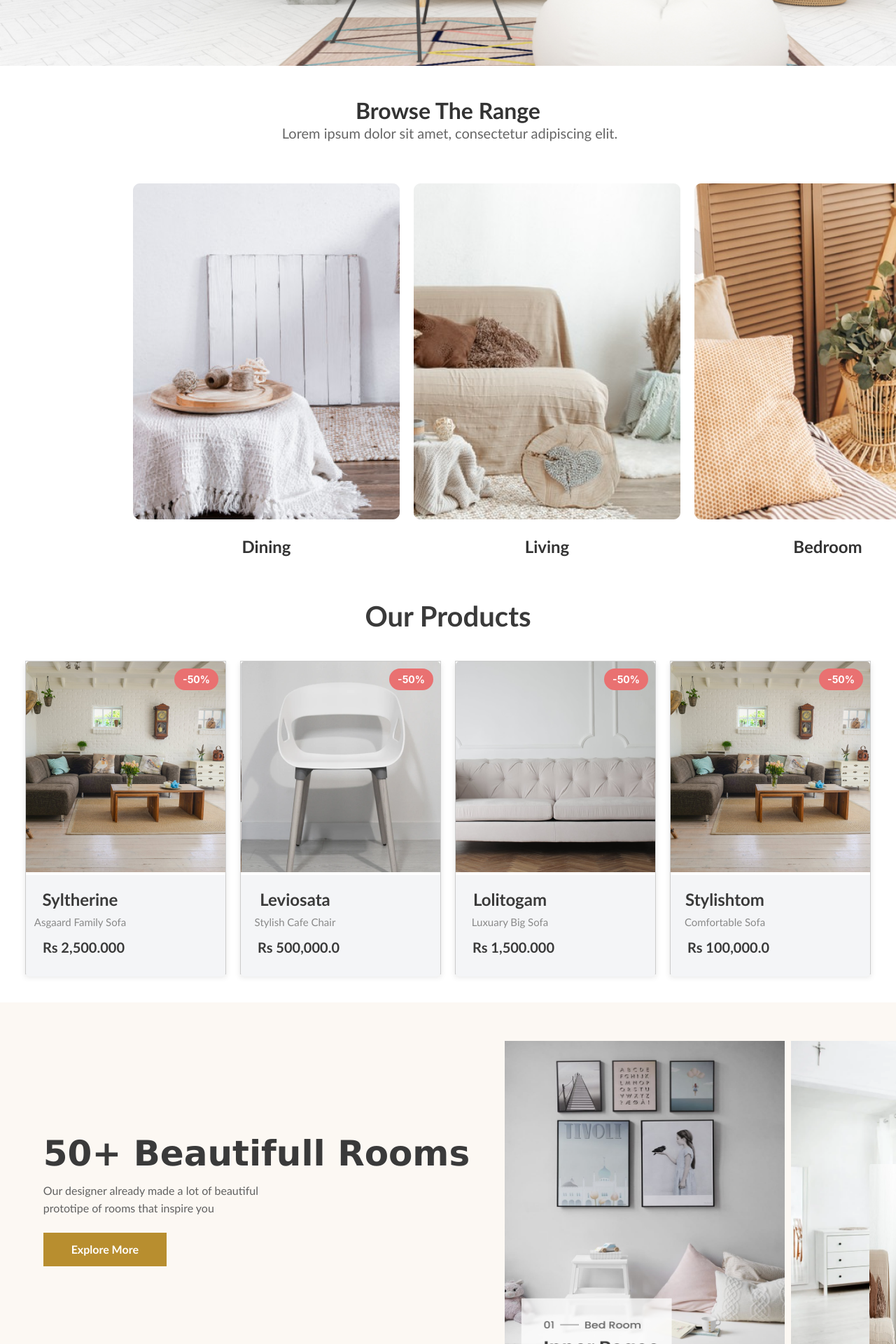
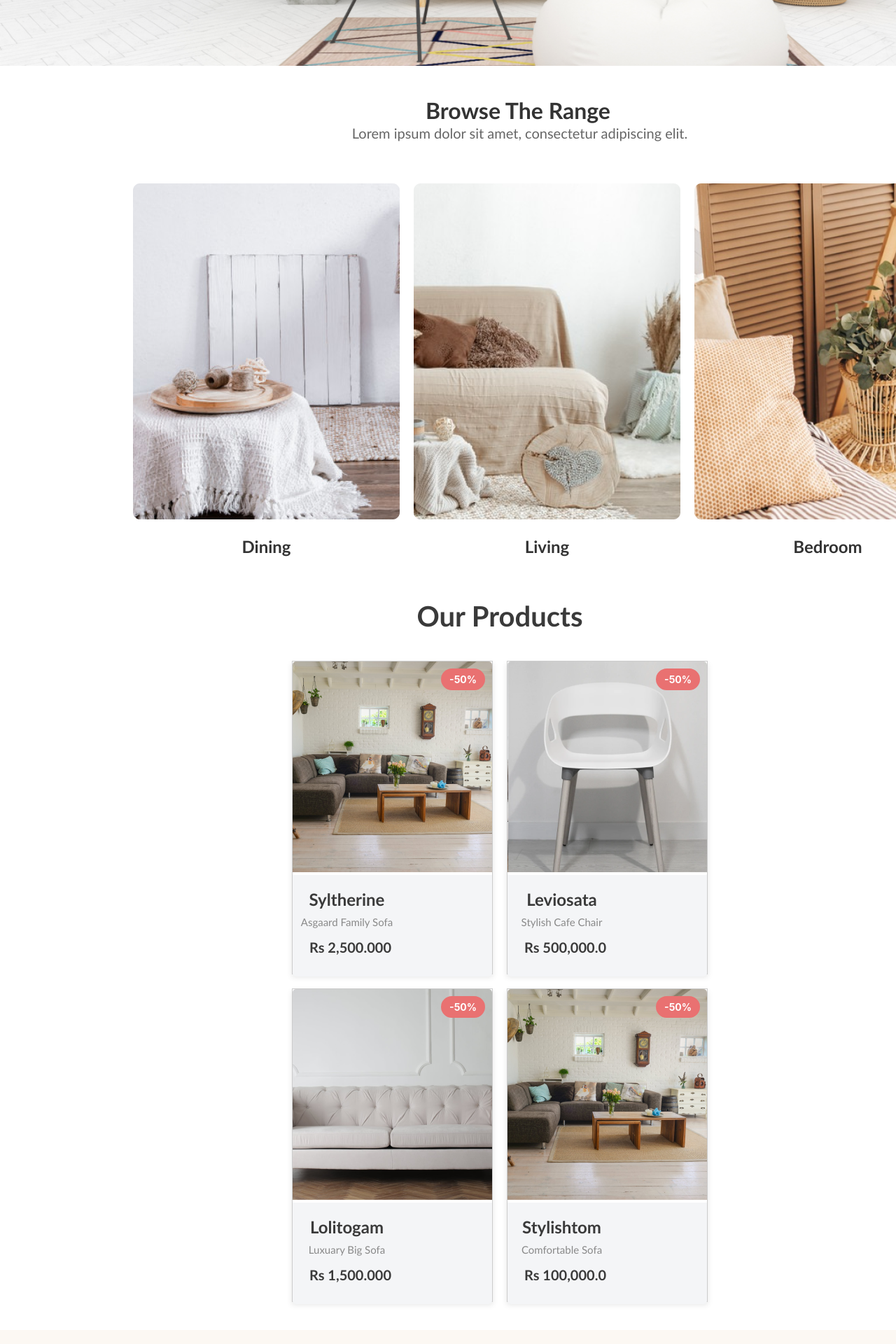
Before and after one commit to Shoaibfarooq03/e-commerce, a React (Create React App) app: page /home in a window 1280 px wide. Shown: the part 640-2560 px from the top of the page at 70% size. Built offline with nearby package versions, Linux system fonts and the light colour scheme.

Commit message:
worked on the home page responsiveness

```diff
--- a/src/components/footer/footer.scss
+++ b/src/components/footer/footer.scss
@@ -1,3 +1,5 @@
+
+@import "../../styles/responsive.scss";
 
 .footerinfo {
     border-top: 1px solid#D9D9D9;
--- a/src/components/navbar/navbar.scss
+++ b/src/components/navbar/navbar.scss
@@ -1,3 +1,5 @@
+@import "../../styles/responsive.scss";
+
 .navbar {
   background-color: white;
   display: flex;
--- a/src/pages/home/home.jsx
+++ b/src/pages/home/home.jsx
@@ -85,7 +85,7 @@ const Home = () => {
         <button>BUY NOW</button>
       </div>
       <div className="Imgcontainer">
-        <div className="title">
+        <div className="title1">
           Browse The Range
           <p>Lorem ipsum dolor sit amet, consectetur adipiscing elit.</p>
         </div>
@@ -111,7 +111,7 @@ const Home = () => {
         </div>
       </div>
       <div className="productcontainer">
-        <div className="title">Our Products</div>
+        <div className="title2">Our Products</div>
         <div className="cards">
           {product.map((product) => (
             <div className="card" key={product.id}>
@@ -661,13 +661,13 @@ const Home = () => {
             />
           </svg>
         </div>
-        <div className="explore-end">
+        {/* <div className="explore-end">
           <img src={images[(currentImageIndex + 2) % images.length]} alt="" />{" "}
-        </div>
+        </div> */}
       </div>
 
       <div className="furnitureImages">
-        <div className="title1">
+        <div className="title5">
           Share your setup with
           <p>#FurniroFurniture</p>
         </div>
--- a/src/pages/home/home.scss
+++ b/src/pages/home/home.scss
@@ -1,10 +1,11 @@
+// @import "../../styles/responsive.scss";
 .home {
   position: relative;
 }
-.image-container {
-  position: relative;
-  display: inline-block;
-}
+// .image-container {
+//   position: relative;
+//   display: inline-block;
+// }
 
 .overlay {
   position: absolute;
@@ -23,6 +24,7 @@
     font-size: 18px;
     font-weight: 500;
   }
+
   .heading {
     margin-top: 20px;
     margin-left: -270px;
@@ -34,6 +36,7 @@
     display: inline;
     word-wrap: break-word;
   }
+
   .heading1 {
     margin-top: 0px;
     margin-left: -215px;
@@ -43,6 +46,7 @@
     font-size: 52px;
     color: #b88e2f;
   }
+
   p {
     margin-top: 20px;
     margin-right: 100px;
@@ -53,6 +57,7 @@
     color: #333333;
     font-weight: 500;
   }
+
   button {
     width: 222px;
     height: 74px;
@@ -65,12 +70,83 @@
   }
 }
 
+/* Media Queries  for overlay*/
+@media (max-width: 480px) {
+  .overlay {
+    position: absolute;
+    top: 4%;
+    left: 56%;
+    width: 640px;
+    height: 443px;
+    background-color: #fff3e3;
+    margin-top: -40px;
+  }
+}
+@media (min-width: 1px) and (max-width: 480px) {
+  .overlay {
+    position: absolute;
+    top: 4%;
+    left: 150%;
+    width: 640px;
+    height: 443px;
+    background-color: #fff3e3;
+    margin-top: -80px;
+  }
+}
+@media (min-width: 481px) and (max-width: 770px) {
+  .overlay {
+    position: absolute;
+    top: 4%;
+    left: 110%;
+    width: 640px;
+    height: 443px;
+    background-color: #fff3e3;
+    margin-top: -80px;
+  }
+}
+
+@media (min-width: 771px) and (max-width: 1024px) {
+  .overlay {
+    position: absolute;
+    top: 4%;
+    left: 79%;
+    width: 640px;
+    height: 443px;
+    background-color: #fff3e3;
+    margin-top: -60px;
+  }
+}
+
+@media (min-width: 1025px) and (max-width: 1200px) {
+  .overlay {
+    position: absolute;
+    top: 4%;
+    left: 65%;
+    width: 640px;
+    height: 443px;
+    background-color: #fff3e3;
+    margin-top: -60px;
+  }
+}
+
+@media (min-width: 1201px) and (max-width: 1583px) {
+  .overlay {
+    position: absolute;
+    top: 4%;
+    left: 56%;
+    width: 640px;
+    height: 443px;
+    background-color: #fff3e3;
+    margin-top: -60px;
+  }
+}
+
 .Imgcontainer {
   margin-top: 40px;
   display: flex;
   flex-wrap: wrap;
 
-  .title {
+  .title1 {
     width: 100%;
     font-family: "Gill Sans", "Gill Sans MT", Calibri, "Trebuchet MS",
       sans-serif;
@@ -78,6 +154,8 @@
     font-weight: 700;
     color: #333333;
     margin-bottom: 10px;
+    white-space: nowrap;
+    display: block;
 
     p {
       margin-top: 1px;
@@ -88,6 +166,8 @@
       font-size: 20px;
       font-weight: 400;
       align-items: center;
+      white-space: nowrap;
+      display: block;
     }
   }
 
@@ -108,7 +188,6 @@
 
       .paragraph {
         position: absolute;
-        // bottom: 0;
         left: 50%;
         transform: translateX(-50%);
         text-align: center;
@@ -128,13 +207,83 @@
     }
   }
 }
+
+/* Media Queries for img container */
+@media (min-width: 1px) and (max-width: 480px) {
+  .title1,
+  .title1 p {
+    text-align: start;
+    margin-left: 500px;
+  }
+}
+@media (min-width: 481px) and (max-width: 770px) {
+  .title1,
+  .title1 p {
+    text-align: start;
+    margin-left: 500px;
+  }
+}
+
+@media (min-width: 771px) and (max-width: 1024px) {
+  .title1,
+  .title1 p {
+    text-align: center;
+    margin-left: 400px;
+  }
+}
+
+@media (min-width: 1025px) and (max-width: 1200px) {
+  .title1,
+  .title1 p {
+    text-align: center;
+    margin-left: 400px;
+  }
+}
+
+@media (min-width: 1201px) and (max-width: 1583px) {
+  .title1,
+  .title1 p {
+    text-align: center;
+    margin-left: 200px;
+  }
+}
+
 .productcontainer {
   margin-top: 90px;
   display: flex;
   flex-direction: column;
   align-items: center;
+  @media (min-width: 1px) and (max-width: 480px) {
+    width: 100%;
+    align-items: stretch;
+    margin-left: 500px;
+  }
 
-  .title {
+  @media (min-width: 481px) and (max-width: 770px) {
+    width: 90%;
+    max-width: 600px;
+    margin-left: 400px;
+  }
+
+  @media (min-width: 771px) and (max-width: 1024px) {
+    width: 80%;
+    max-width: 800px;
+    margin-left: 350px;
+  }
+
+  @media (min-width: 1025px) and (max-width: 1200px) {
+    width: 70%;
+    max-width: 900px;
+    margin-left: 350px;
+  }
+
+  @media (min-width: 1201px) and (max-width: 1583px) {
+    width: 60%;
+    max-width: 1000px;
+    margin-left: 330px;
+  }
+
+  .title2 {
     width: 100%;
     font-family: "Gill Sans", "Gill Sans MT", Calibri, "Trebuchet MS",
       sans-serif;
@@ -142,6 +291,29 @@
     font-weight: 700;
     color: #3a3a3a;
     margin-bottom: 10px;
+    @media (min-width: 1px) and (max-width: 480px) {
+      width: 100%;
+    }
+
+    @media (min-width: 481px) and (max-width: 770px) {
+      width: 90%;
+      max-width: 600px;
+    }
+
+    @media (min-width: 771px) and (max-width: 1024px) {
+      width: 80%;
+      max-width: 800px;
+    }
+
+    @media (min-width: 1025px) and (max-width: 1200px) {
+      width: 70%;
+      max-width: 900px;
+    }
+
+    @media (min-width: 1201px) and (max-width: 1583px) {
+      width: 60%;
+      max-width: 1000px;
+    }
   }
 
   .cards {
@@ -254,10 +426,10 @@
         position: absolute;
         top: 10px;
         right: 10px;
-        background-color:#E97171;
+        background-color: #e97171;
         color: #ffffff;
         border-radius: 70px;
-        border: 2px solid #E97171;
+        border: 2px solid #e97171;
         padding: 5px 10px;
         font-size: 14px;
         font-weight: bold;
@@ -267,7 +439,7 @@
         position: absolute;
         top: 10px;
         right: 10px;
-        background-color:#2EC1AC;
+        background-color: #2ec1ac;
         color: #ffffff;
         border-radius: 70px;
         border: 2px solid#2EC1AC;
@@ -404,16 +576,46 @@
       left: 70%;
     }
   }
-  .explore-end {
-    position: absolute;
-    left: 97%;
-    top: 64%;
-    img {
-      margin-top: 135px;
-      width: 50px;
-      height: 400px;
-    }
-  }
+  // .explore-end {
+  //   position: absolute;
+  //   top: 60%;
+  //   img {
+  //     margin-top: 90px;
+  //     width: 50px;
+  //     height: 400px;
+  //   }
+
+  //   // Media Queries for explore end
+  //   @media (min-width: 1px) and (max-width: 480px) {
+  //     left: 325%;
+  //     margin-top: 600px;
+  //   }
+  //   @media (min-width: 481px) and (max-width: 770px) {
+  //     left: 199%;
+  //     margin-top: 560px;
+  //   }
+
+  //   @media (min-width: 771px) and (max-width: 1024px) {
+  //     left: 154%;
+  //     margin-top: 180px;
+  //   }
+
+  //   @media (min-width: 1025px) and (max-width: 1200px) {
+  //     left: 128%;
+  //     margin-top: 180px;
+
+  //   }
+
+  //   @media (min-width: 1201px) and  (max-width: 1583px) {
+  //     left: 128%;
+  //     margin-top: 180px;
+  //   }
+
+  //   @media (min-width: 1584px) {
+  //     left: 97%;
+  //   }
+  // }
+
 }
 .furnitureImages {
   margin-top: 70px;
@@ -423,7 +625,7 @@
   width: 1583px;
   height: 600px;
 
-  .title1 {
+  .title5 {
     color: #616161;
     font-family: "Gill Sans", "Gill Sans MT", Calibri, "Trebuchet MS",
       sans-serif;
@@ -435,6 +637,11 @@
       font-weight: bold;
       color: #333333;
       margin-top: 5px;
+    }
+    @media (min-width: 1px) and (max-width: 1583px) {
+      .title5 {
+        text-align: center;
+      }
     }
   }
   .imgcontain {
--- /dev/null
+++ b/src/styles/responsive.scss
@@ -0,0 +1,31 @@
+$sm: 480px;
+$md: 768px;
+$lg: 1024px;
+$xl: 1200px;
+$xxl: 1583px;
+
+@mixin sm {
+    @media screen and (max-width: $sm) {
+      @content;
+    }
+  }
+  @mixin md {
+    @media screen and (max-width: $md) {
+      @content;
+    }
+  }
+  @mixin lg {
+    @media screen and (max-width: $lg) {
+      @content;
+    }
+  }
+  @mixin xl {
+    @media screen and (max-width: $xl) {
+      @content;
+    }
+  }
+  @mixin xxl {
+    @media screen and (max-width: $xxl) {
+      @content;
+    }
+  }
```
